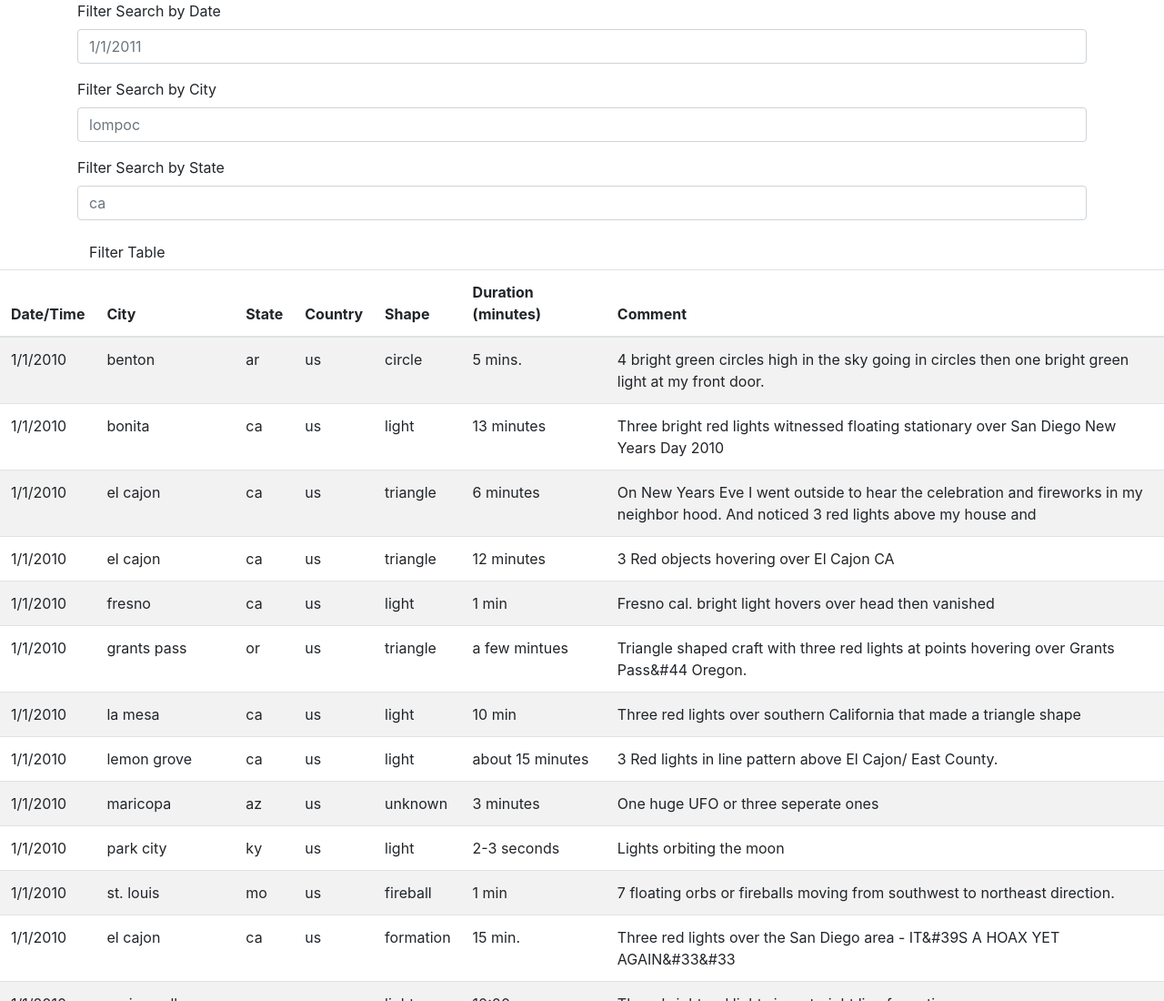
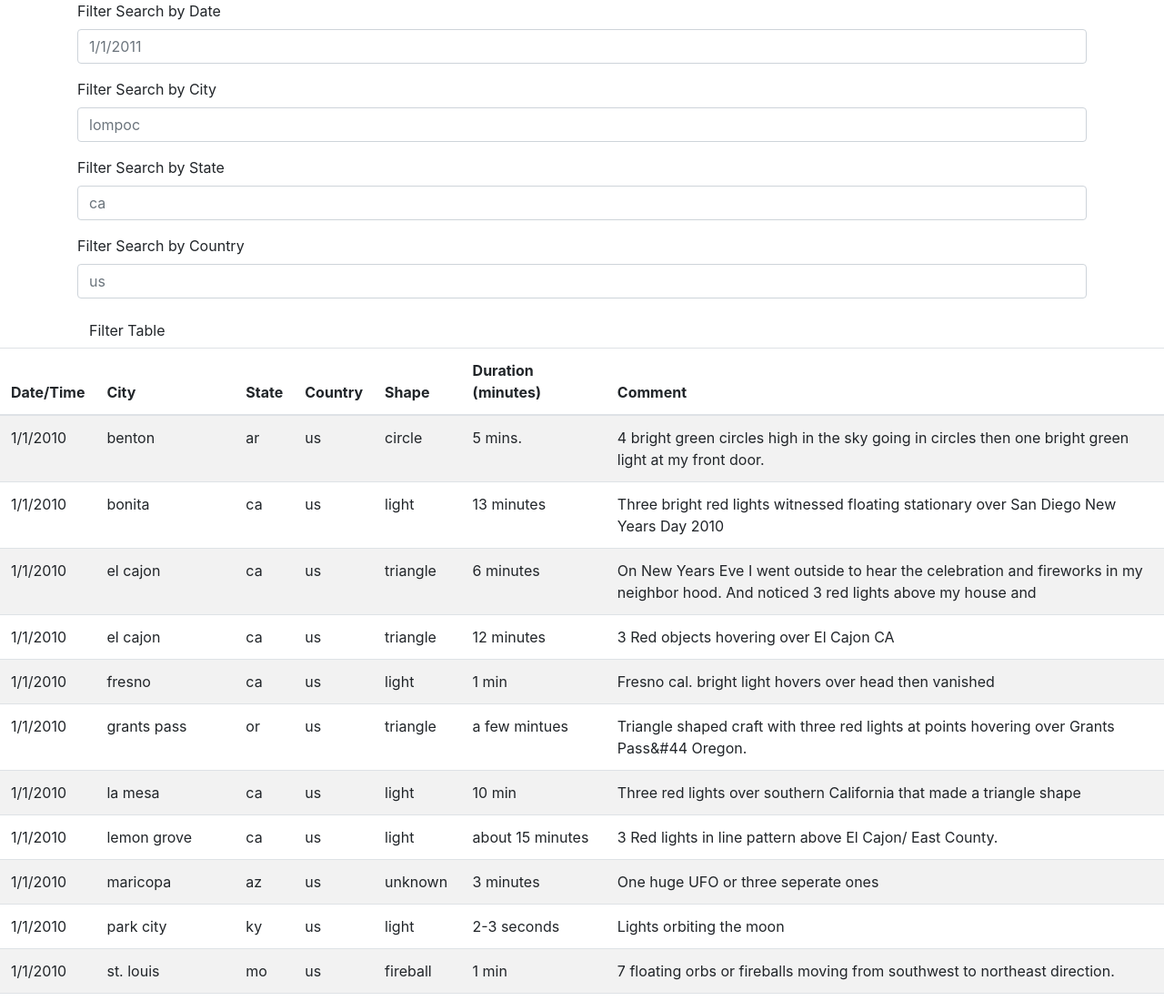
Before and after one commit to ball4410/javascript-challenge, a plain HTML site: page UFO-level-2/index.html in a window 1280 px wide. Shown: the top 1100 px of the page at 91% size. Drawn offline with nearby package versions, Linux system fonts and the light colour scheme.

Commit message:
Added filter for country

```diff
--- a/UFO-level-2/index.html
+++ b/UFO-level-2/index.html
@@ -24,6 +24,10 @@
                             <label for="state">Filter Search by State</label>
                             <input class="form-control" id="state" type="text" placeholder="ca">
                         </div>
+                        <div class="filter form-group">
+                            <label for="country">Filter Search by Country</label>
+                            <input class="form-control" id="country" type="text" placeholder="us">
+                        </div>
                         <button id="button" type="button" class="btn btn-default">Filter Table</button>
                     </form>
                 </div>
```
